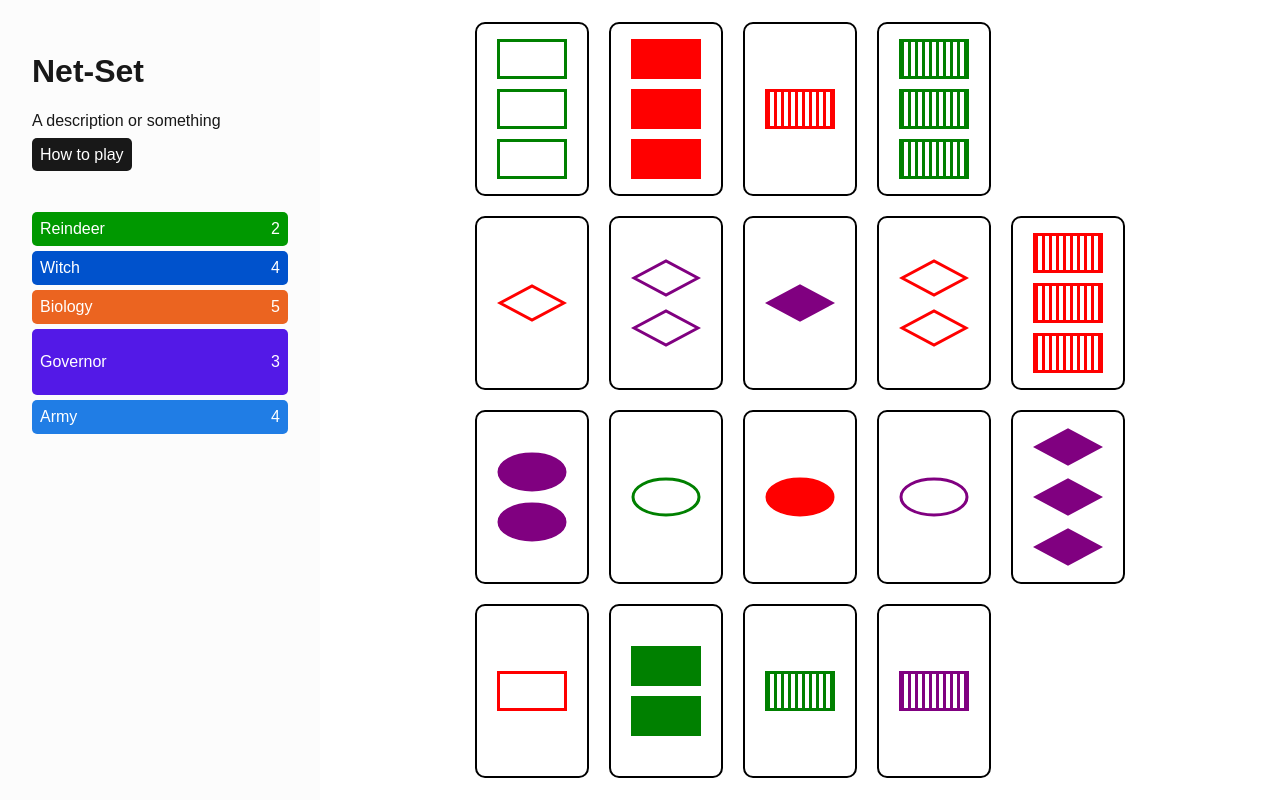
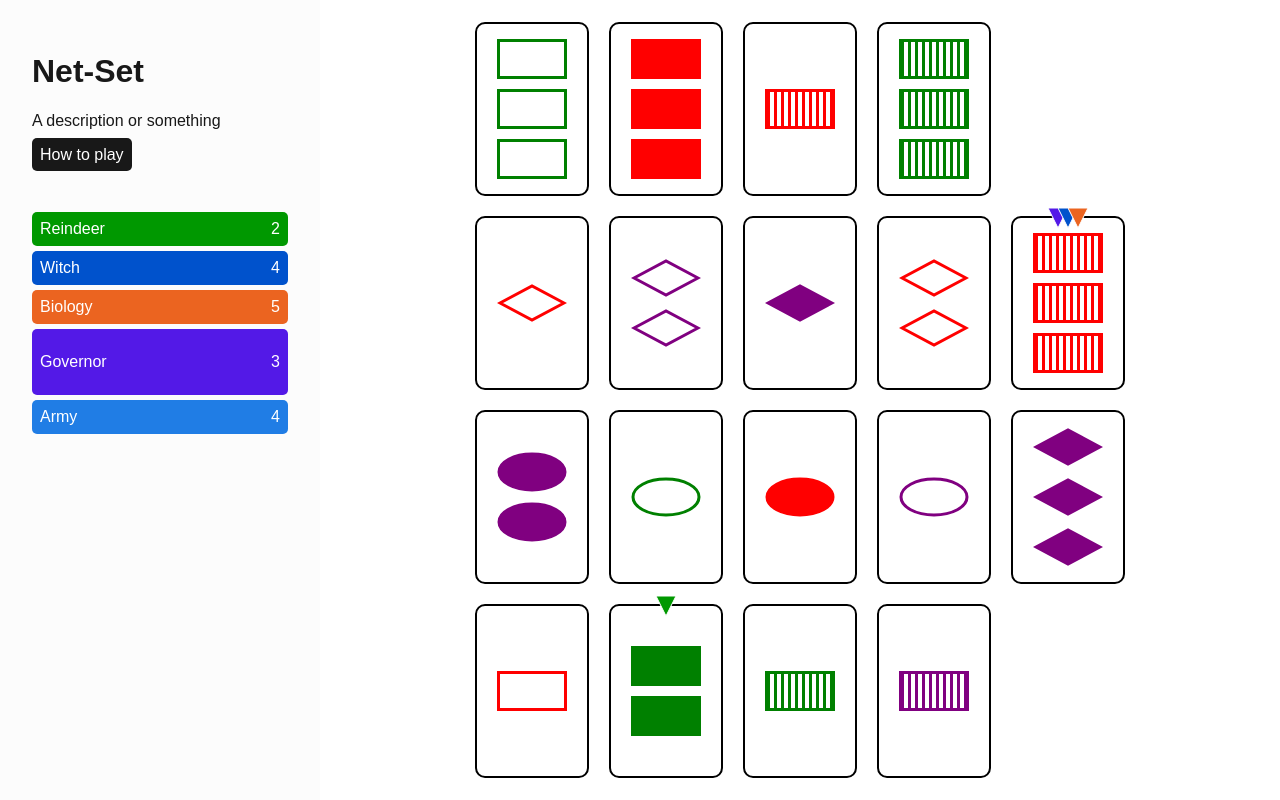
Before and after one commit to vakila/net-set, a web app: file index.html in a window 1280 px wide. Run offline with its HTML, style and script files only (its server is not run), Linux system fonts and the light colour scheme.

Commit message:
Add triangle markers on top of cards

```diff
--- a/index.html
+++ b/index.html
@@ -124,8 +124,13 @@
         </div>
     </div>
 
-    <div class="card"> <!-- "card" ID could be space on board -->
-        <div id="8" class="card-content"> <!-- "card-content" ID could be card's position in deck -->
+    <div class="card">
+        <div id="8" class="card-content">
+            <div class="markers">
+                <svg class="marker" fill='#009800'>
+                    <polygon points="0,0 10,20 20,0"/>
+                </svg>
+            </div>
             <svg class="shape solid-green rectangle">
                 <rect/>
             </svg>
@@ -210,8 +215,19 @@
         </div>
     </div>
 
-    <div class="card"> <!-- "card" ID could be space on board -->
-        <div id="17" class="card-content"> <!-- "card-content" ID could be card's position in deck -->
+    <div class="card">
+        <div id="17" class="card-content">
+            <div class="markers">
+                <svg class="marker" fill="#5319E7">
+                    <polygon points="0,0 10,20 20,0"/>
+                </svg>
+                <svg class="marker" fill="#0052cc">
+                    <polygon points="0,0 10,20 20,0"/>
+                </svg>
+                <svg class="marker" fill="#eb6420">
+                    <polygon points="0,0 10,20 20,0"/>
+                </svg>
+            </div>
             <svg class="shape shaded-red rectangle">
                 <rect/>
             </svg>
--- a/public/cards.css
+++ b/public/cards.css
@@ -61,6 +61,7 @@
   flex-direction: column;
   align-items: center;
   justify-content: center;
+  position: relative;
 }
   /*position:  absolute;
 	top: 0;
@@ -73,3 +74,22 @@
   text-align: center;
   padding-top: 20%;
 }*/
+
+.markers {
+  position: absolute;
+  top: -10px;
+  left: 0px;
+  right: 0px;
+  text-align:center;
+}
+
+.marker {
+  width:20px;
+  height:20px;
+  margin: 0px -7px;
+}
+
+.marker polygon {
+  stroke: white;
+  stroke-width: 1px;
+}
```
